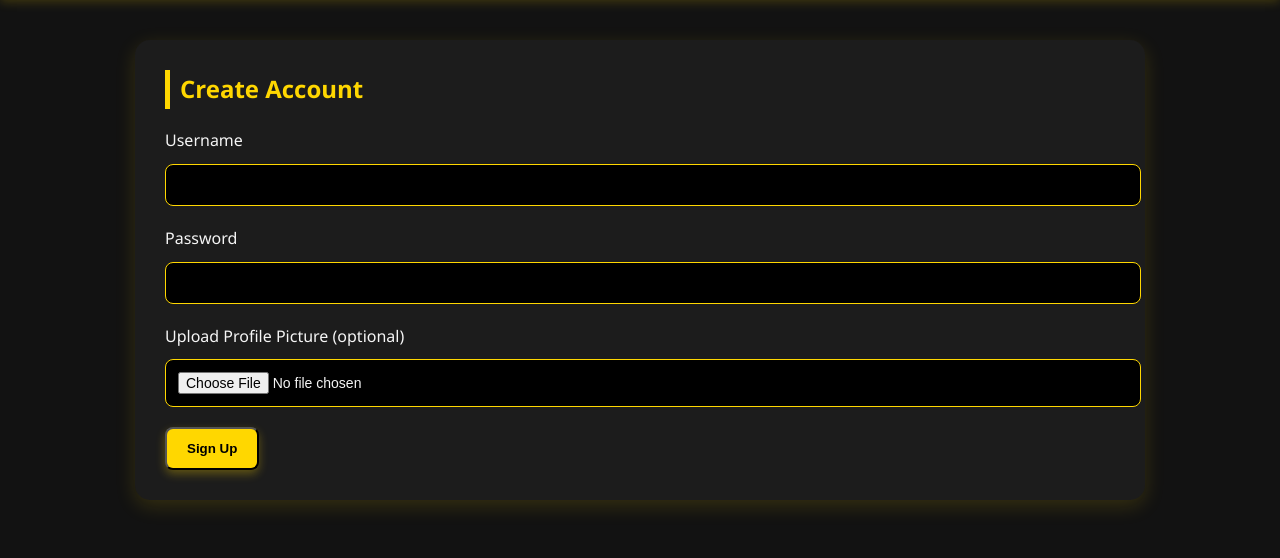
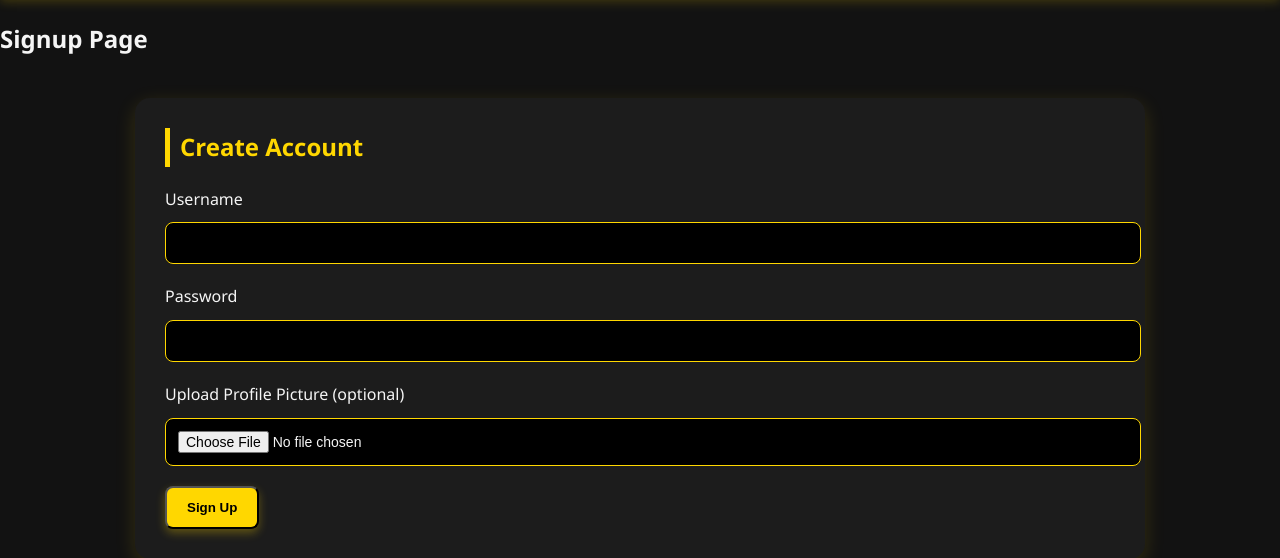
Before and after one commit to apexgamer91/football-currency, a Flask app: page /signup in a window 1280 px wide. Shown: the part 67-625 px from the top of the page. Run offline with Flask 3, Linux system fonts and the light colour scheme.

```diff
--- a/templates/signup.html
+++ b/templates/signup.html
@@ -9,6 +9,7 @@
 {% extends "base.html" %}
 {% block title %}Signup{% endblock %}
 {% block content %}
+    <h2>Signup Page</h2>
 <div class="panel">
   <h2>Create Account</h2>
   <form method="POST" enctype="multipart/form-data">
```
